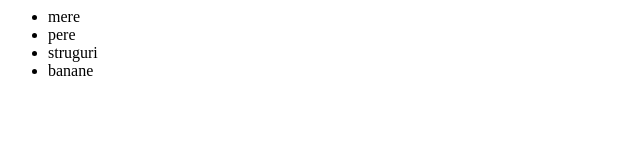
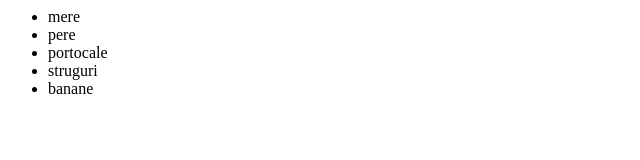
Before and after one commit to atomul/gitTest, a plain HTML site: page index.html in a window 1280 px wide. Shown: the full height of the page, 0-640 px from the left. Drawn offline with Linux system fonts and the light colour scheme.

Commit message:
portocale si test

```diff
--- a/index.html
+++ b/index.html
@@ -5,6 +5,7 @@
 		<ul>
 			<li>mere</li>
 			<li>pere</li>
+			<li>portocale</li>
 			<li>struguri</li>
 			<li>banane</li>
 		</ul>
```
Also changed, not shown: test.txt (added).
